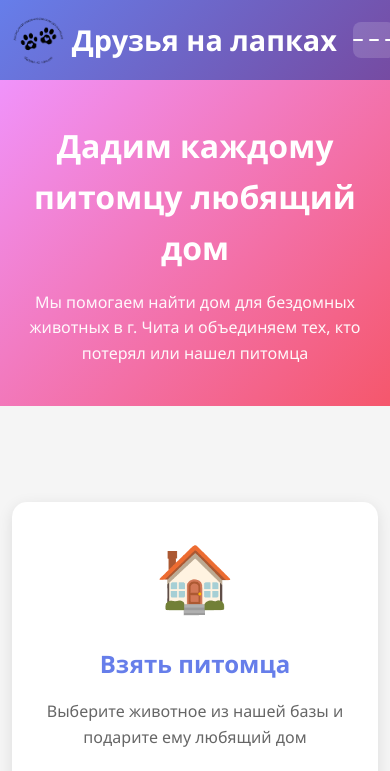
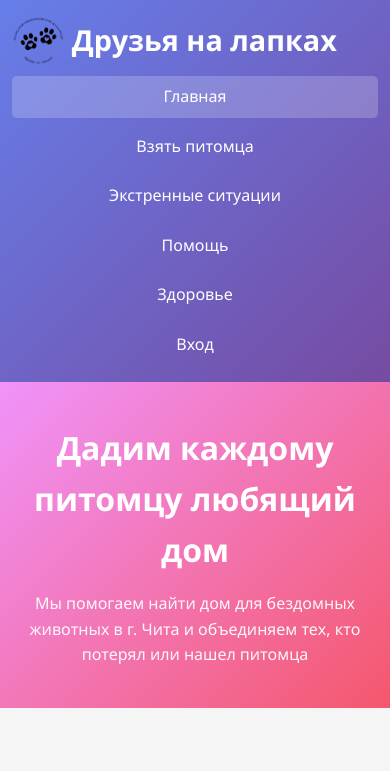
Before and after one commit to BotValery/pets-catalog, a website: page index.html in a window 390 px wide. Shown: the top 771 px of the page. Drawn offline with Linux system fonts and the light colour scheme.

Commit message:
Add files via upload

```diff
--- a/styles.css
+++ b/styles.css
@@ -2711,31 +2711,25 @@ input[readonly] {
     }
 
     header .container {
-        flex-direction: row;
-        align-items: center;
-        justify-content: space-between;
-    }
-
-    .mobile-menu-btn {
-        display: inline-flex;
-    }
-
-    nav {
-        display: none;
-        width: 100%;
         flex-direction: column;
         align-items: flex-start;
         gap: 0.75rem;
-        margin-top: 0.75rem;
-    }
-
-    header.nav-open nav {
+    }
+
+    /* Временно показываем обычное меню без бургера */
+    .mobile-menu-btn {
+        display: none;
+    }
+
+    nav {
+        width: 100%;
         display: flex;
+        flex-wrap: wrap;
+        gap: 0.5rem;
     }
 
     .nav-link {
-        width: 100%;
-        padding: 0.65rem 0.75rem;
+        padding: 0.5rem 0.75rem;
     }
 
     header {
```
